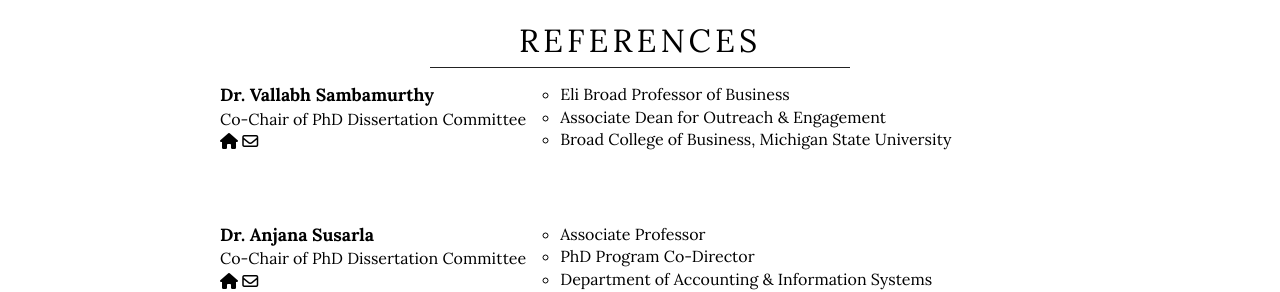
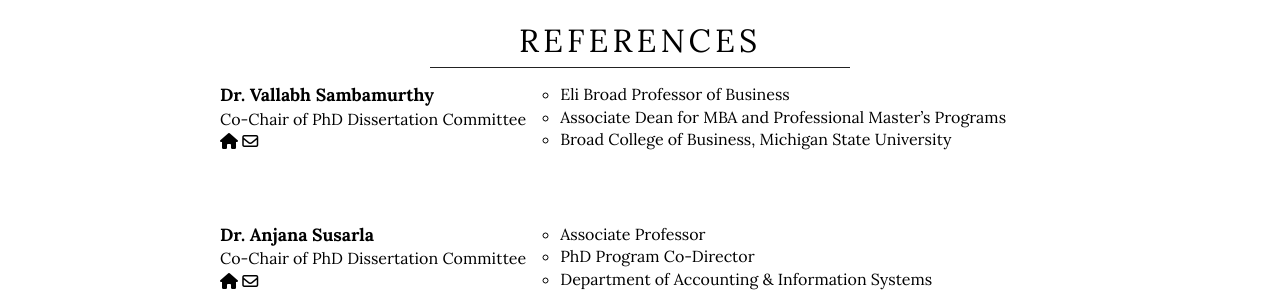
Before and after one commit to istaehun/taehun, a Jekyll site: the page built from references.html, in a window 1280 px wide. Shown: the part 343-635 px from the top of the page. Built offline with Jekyll 4.4.1, drawn with Linux system fonts in a browser that asks for light colours; nearby versions of some CDN libraries.

Commit message:
Update references.yml

```diff
--- a/_data/references.yml
+++ b/_data/references.yml
@@ -4,7 +4,7 @@
   role: "Co-Chair of PhD Dissertation Committee"
   majors:
     - "Eli Broad Professor of Business"
-    - "Associate Dean for Outreach & Engagement"
+    - "Associate Dean for MBA and Professional Master’s Programs"
   department: "Broad College of Business, Michigan State University"
   email: "sambamurthy@broad.msu.edu"
   website: "https://broad.msu.edu/facultystaff/sambamurthy/"
```
